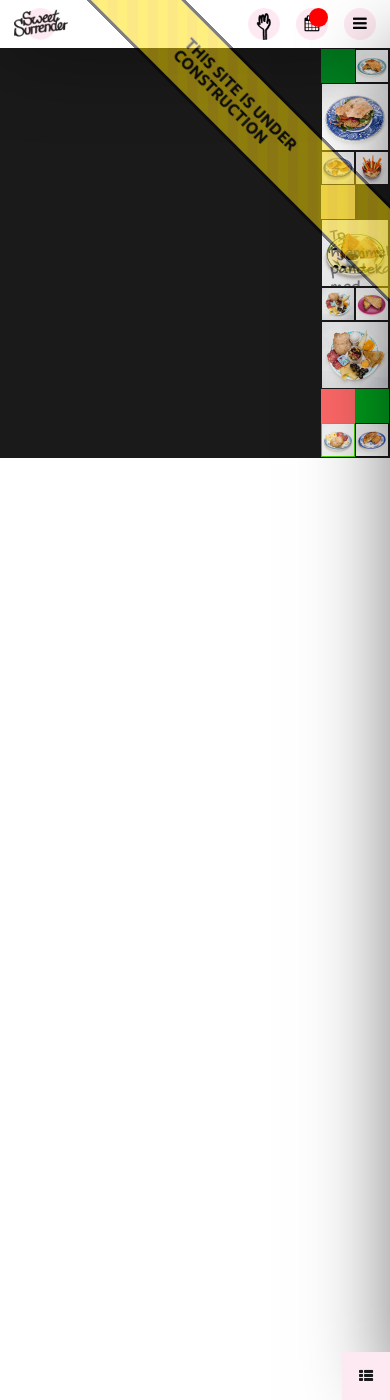
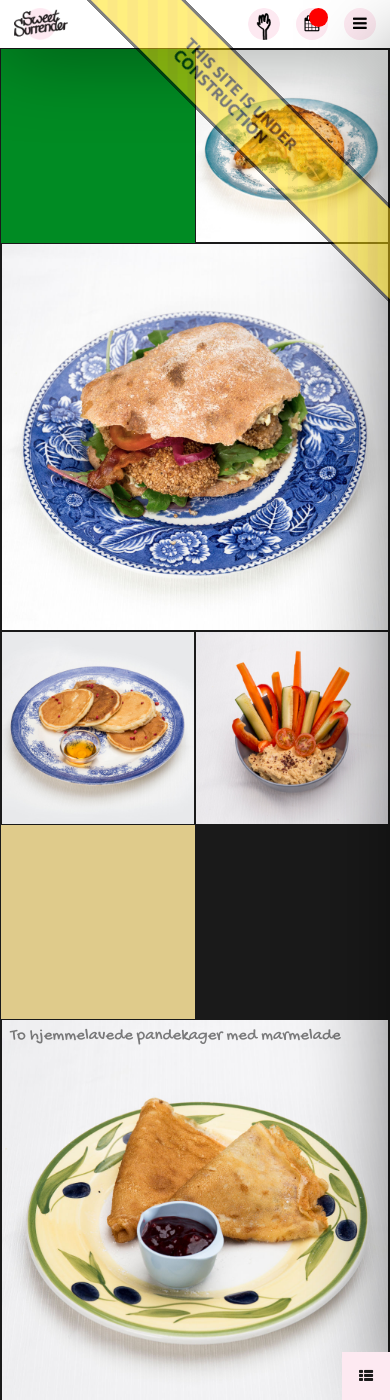
Before and after one commit to sweetsurrenderdk/sweetsurrenderdk.github.io, a Jekyll site: the page built from content/da/f20f57fa9c3d8bff0902cfb33f350091a3a48d51.md, in a window 390 px wide and 1400 px high. Built offline with Jekyll 4.4.1, drawn with Linux system fonts in a browser that asks for light colours.

Commit message:
fixed mobile menu page

```diff
--- a/public/css/client.css
+++ b/public/css/client.css
@@ -817,6 +817,10 @@ body .page.menu-page {
     border: 1px solid transparent;
     width: calc(100% - 20rem);
     margin-left: auto; }
+    @media (max-width: 991px) {
+      body .page.menu-page .menu-gallery {
+        width: 100%;
+        margin: 0px; } }
     body .page.menu-page .menu-gallery .grid-sizer {
       width: 25%; }
       @media (max-width: 991px) {
--- a/src/client/sass/_menu-page.scss
+++ b/src/client/sass/_menu-page.scss
@@ -90,6 +90,11 @@ body {
             border: 1px solid transparent;
             width: calc(100% - 20rem);
             margin-left: auto;
+
+            @media($sm) {
+                width: 100%;
+                margin: 0px;
+            }
 
             .grid-sizer {
                 width: 25%;
```
